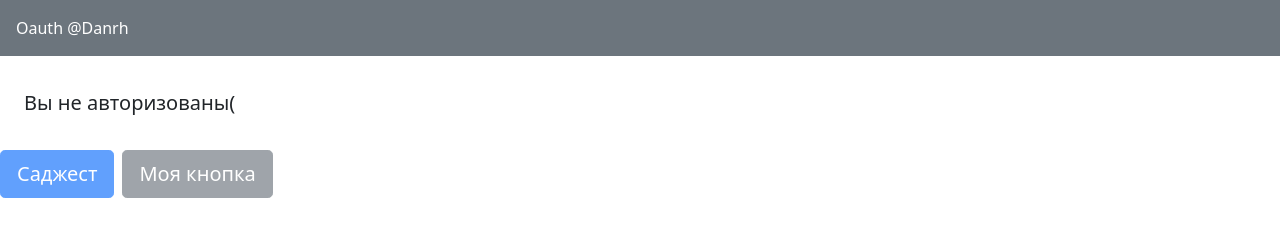
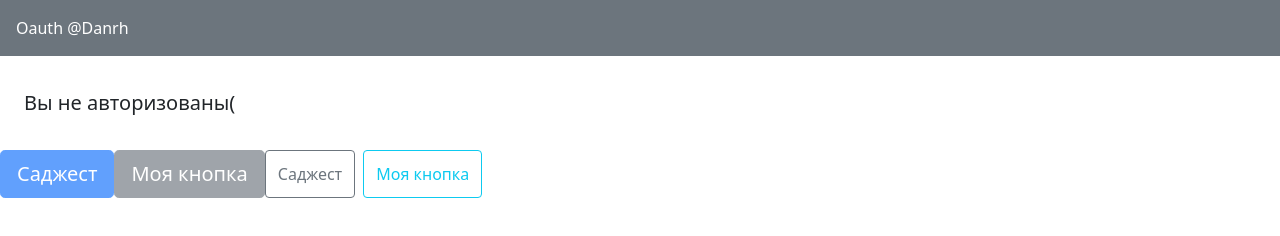
Before and after one commit to DanRHamidullin/oauth-master-class-main, a website built with Parcel: page src/index.html in a window 1280 px wide. Built offline with nearby package versions, Linux system fonts and the light colour scheme.

Commit message:
Необходимые изменения для первого деплоя на vercel

```diff
--- a/src/index.html
+++ b/src/index.html
@@ -16,10 +16,10 @@
       <div class="name">Вы не авторизованы(</div>
     </div>
     <div class="buttons">
-      <a id="suggest" class="btn btn-primary btn-lg disabled" tabindex="-1" role="button" aria-disabled="true">Саджест</a>
-      <a id="button"  class="btn btn-secondary btn-lg disabled" tabindex="-1" role="button" aria-disabled="true">Моя кнопка</a>
-<!--      <button id="suggest">Саджест</button>-->
-<!--      <button id="button">Моя кнопка</button>-->
+      <a class="btn btn-primary btn-lg disabled" tabindex="-1" role="button" aria-disabled="true">Саджест</a>
+      <a class="btn btn-secondary btn-lg disabled" tabindex="-1" role="button" aria-disabled="true">Моя кнопка</a>
+      <button id="suggest" class="btn btn-outline-secondary">Саджест</button>
+      <button id="button" class="btn btn-outline-info">Моя кнопка</button>
     </div>
     <div id="buttonContainer" class="buttonsContainer"></div>
   </body>
```
